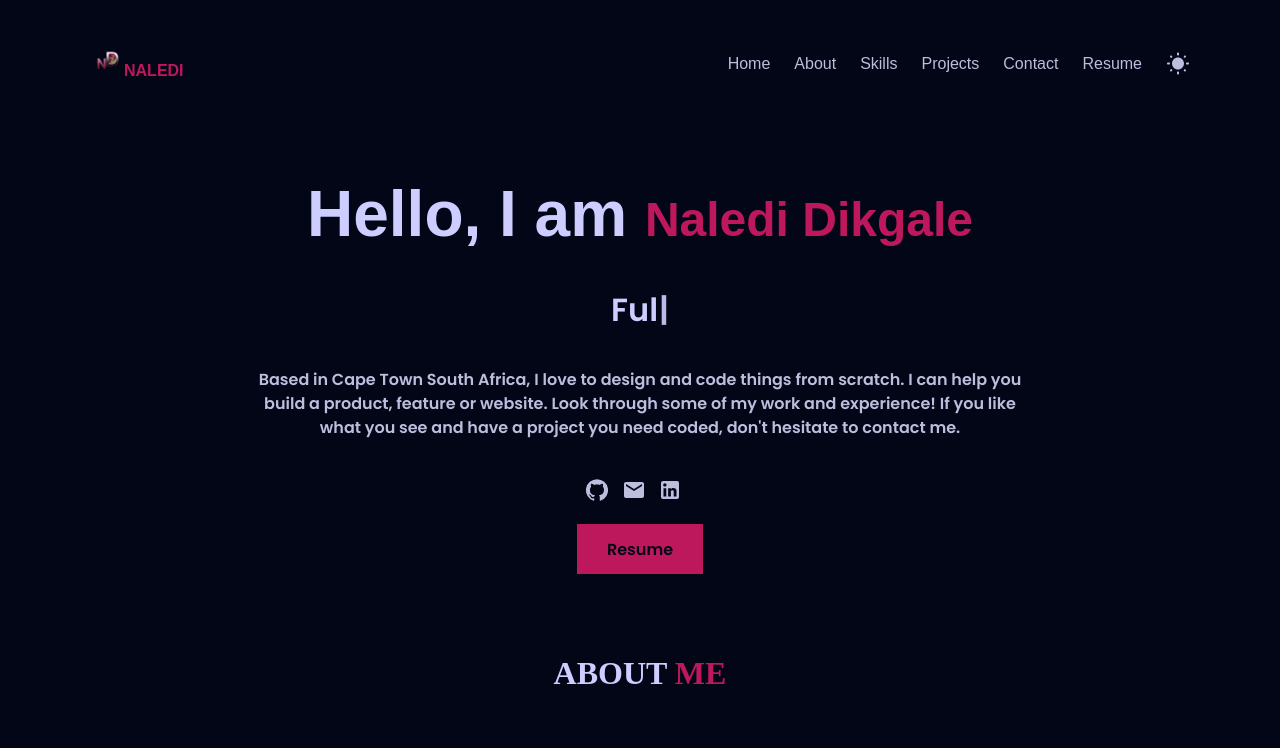
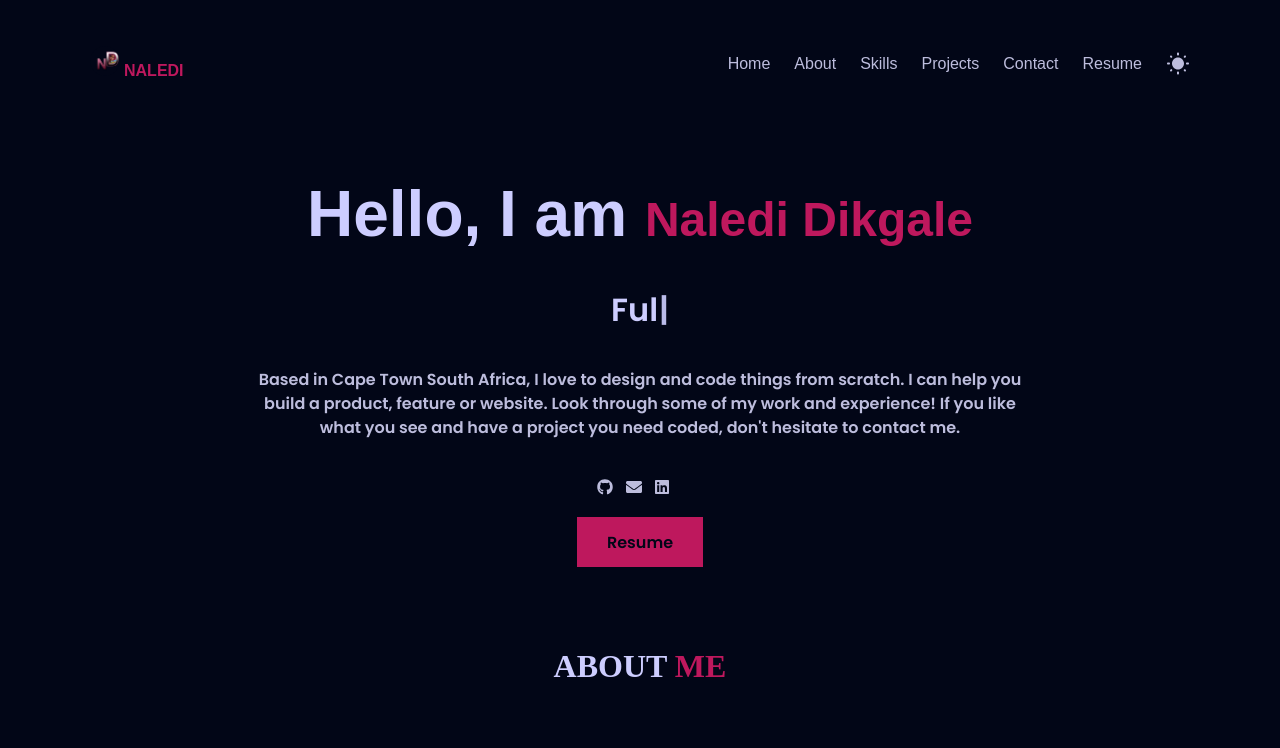
Before and after one commit to Naledi-Dikgale/my-portfolio-v2, a React (Vite) app: page / in a window 1280 px wide. Shown: the top 748 px of the page. Built offline with nearby package versions, Linux system fonts and the light colour scheme; grey boxes are pictures that could not be loaded; a web font is replaced by a local one.

Commit message:
Update layout

```diff
--- a/src/Components/About/About.jsx
+++ b/src/Components/About/About.jsx
@@ -1,11 +1,11 @@
+import React from "react";
 import "./About.css";
 import { Type } from "./Type";
-import GitHubIcon from "@mui/icons-material/GitHub";
-import LinkedInIcon from "@mui/icons-material/LinkedIn";
-import EmailIcon from "@mui/icons-material/Email";
+import { FaGithub, FaLinkedin, FaEnvelope } from "react-icons/fa";
 import { Introduction } from "./Introduction";
 import { Timeline } from "./Timeline";
 import { Techstacks } from "./Techstacks";
+
 export const About = () => {
   return (
     <>
@@ -27,7 +27,7 @@ export const About = () => {
             rel="noreferrer"
             className="link link--icon"
           >
-            <GitHubIcon />
+            <FaGithub />
           </a>
           <a
             href="mailto:nalediaccc@gmail.com"
@@ -36,7 +36,7 @@ export const About = () => {
             aria-label="mail"
             className="link link--icon"
           >
-            <EmailIcon />
+            <FaEnvelope />
           </a>
           <a
             href="https://www.linkedin.com/in/naledi-dikgale"
@@ -45,7 +45,7 @@ export const About = () => {
             target="_blank"
             rel="noreferrer"
           >
-            <LinkedInIcon />
+            <FaLinkedin />
           </a>
         </div>
 
```
